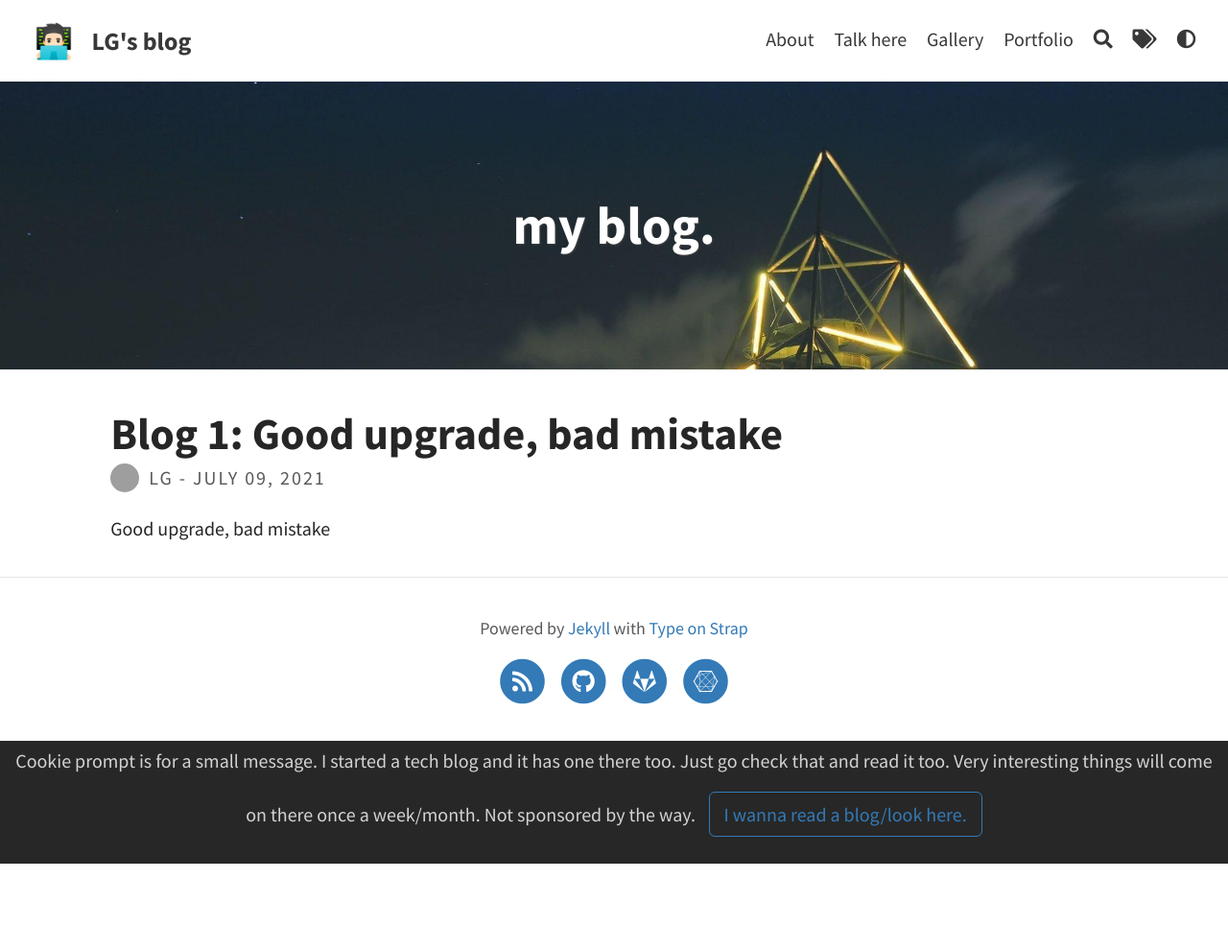
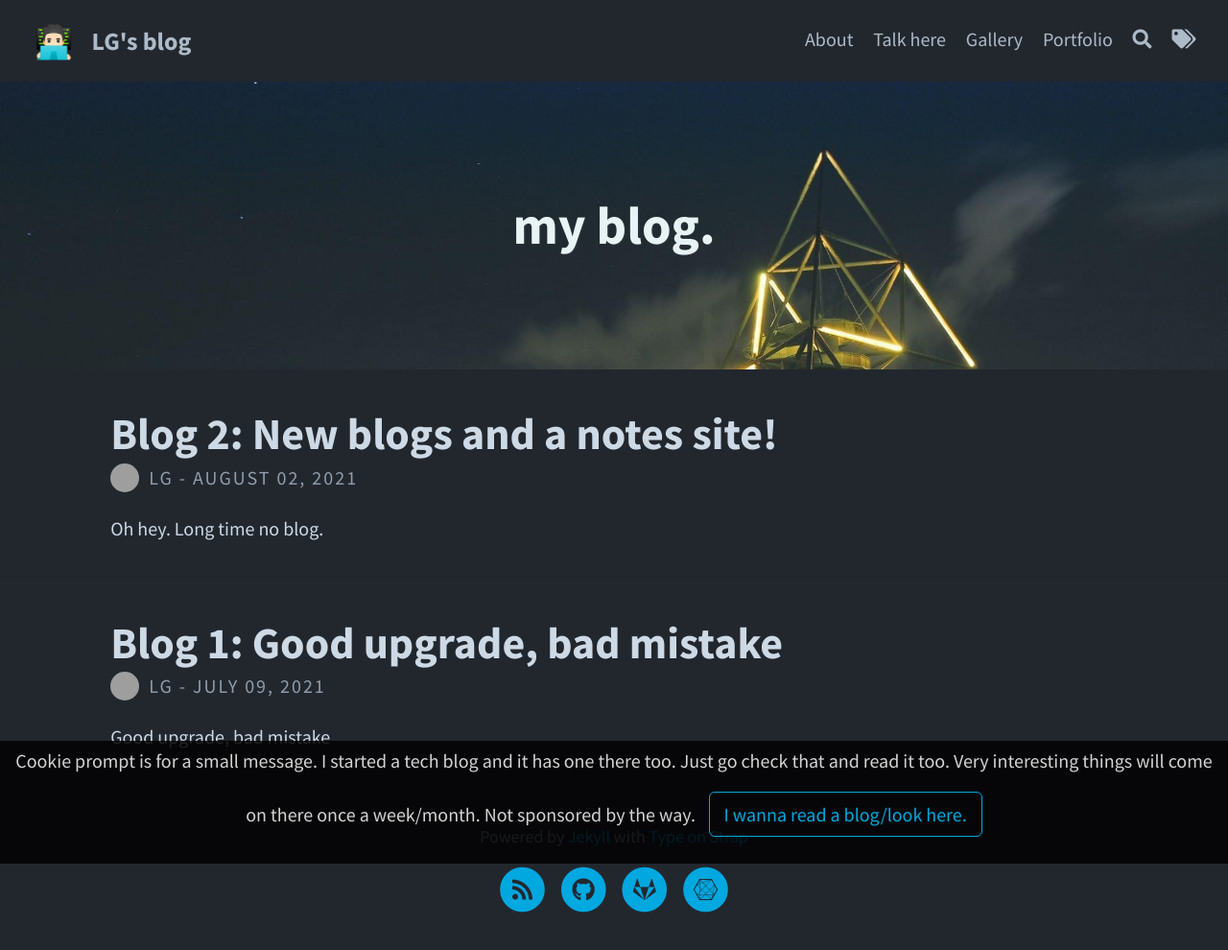
Before and after one commit to im-coder-lg/im-coder-lg.github.io, a Jekyll site: the page built from index.html, in a window 1280 px wide. Shown: the whole page at 96% size. Built offline with Jekyll 4.4.1, drawn with Linux system fonts in a browser that asks for light colours; the list of posts is cut into pages by our own code; before the commit the page ends 900 px from its top, so only the background shows below that; some of the changed lines change nothing that is shown; grey boxes are pictures that could not be loaded.

Commit message:
a new blog

```diff
--- a/_config.yml
+++ b/_config.yml
@@ -26,7 +26,7 @@ katex: true                                             # Enable if using math m
 mermaid: true                                           # Enable mermaid-js for sequence and diagrams
 google_analytics:                                       # Tracking ID, e.g. "UA-000000-01"
 cookie_consent: true                                   # To respect the usage of cookies
-color_theme: auto                                       # auto, dark or light
+color_theme: dark                                       # auto, dark or light
 
 # Comments
 comments:
--- /dev/null
+++ b/_posts/2021-08-02-blog-2.md
@@ -0,0 +1,26 @@
+---
+layout: post
+title: "Blog 2: New blogs and a notes site!"
+author: coder-lg
+color: blue
+excerpt-seperator: <!--more-->
+tags:
+    - new
+---
+Oh hey. Long time no blog.
+<!--more-->
+
+I have been busy.
+
+Very busy.
+
+I recently signed up for `coding.blog`, a VERY GOOD platform for blogging. They basically sanction a domain which needs an open source blog repository with their own CODEDOC. And, it has been useful. Now, I have a blog where I teach thngs on coding. I added this blog and the tech blog's RSS there. Will add redirects. As a final conclusion, the new blogs I got are:
+
+- From `coding.blog`, and the domain is [***`https://coderlg.coding.blog`***](https://coderlg.coding.blog)
+
+- From nowhere, obviously Jekyll, and the domain is [***`https://coder-lg.github.io/tech`***](https://coder-lg.github.io/tech)
+
+And, at last,
+- From GitHub, my public notes domain is [***`https://notes-of-coder-lg.vercel.app`***](https://notes-of-coder-lg.vercel.app)
+
+See ya!
```
